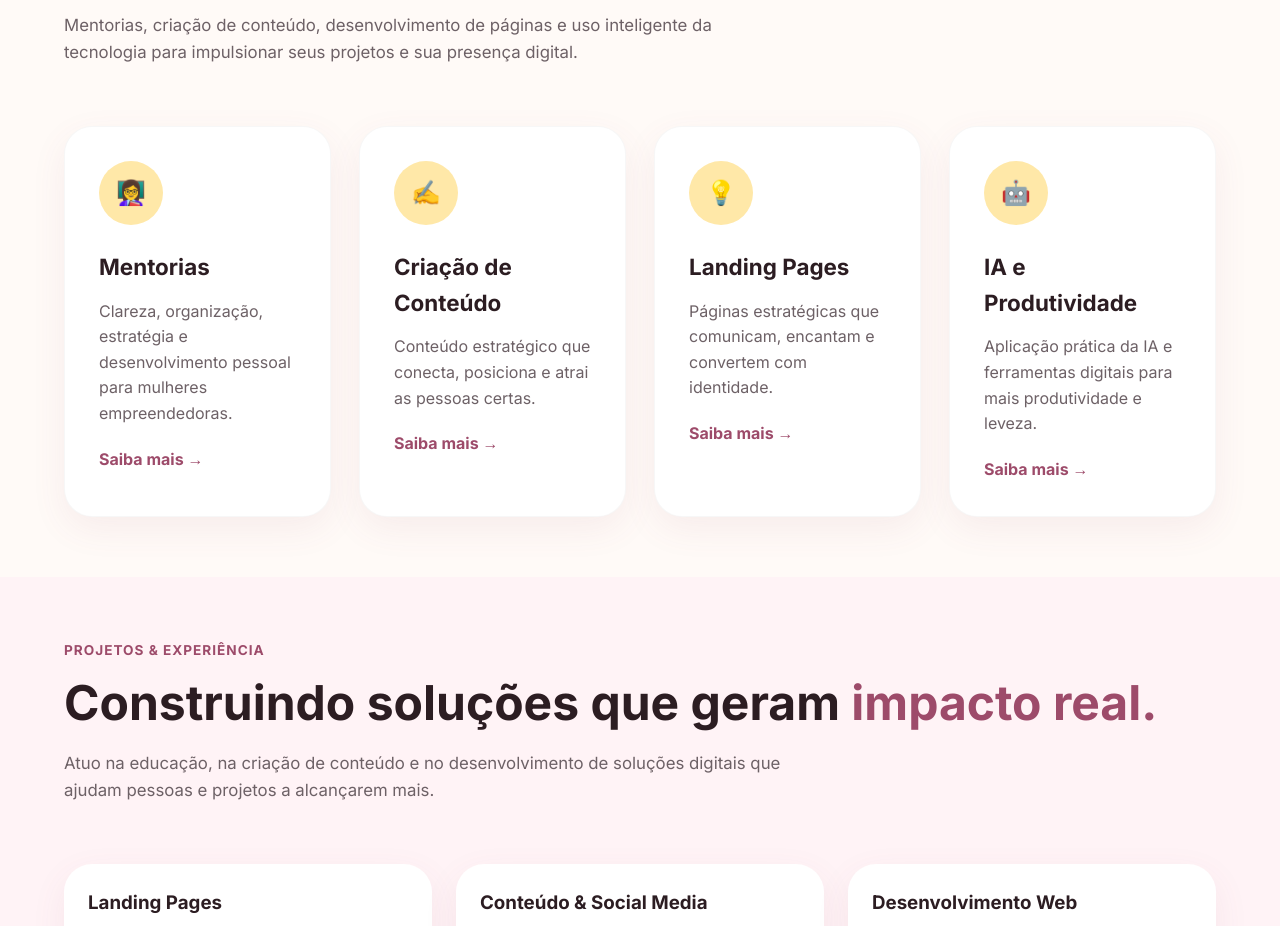
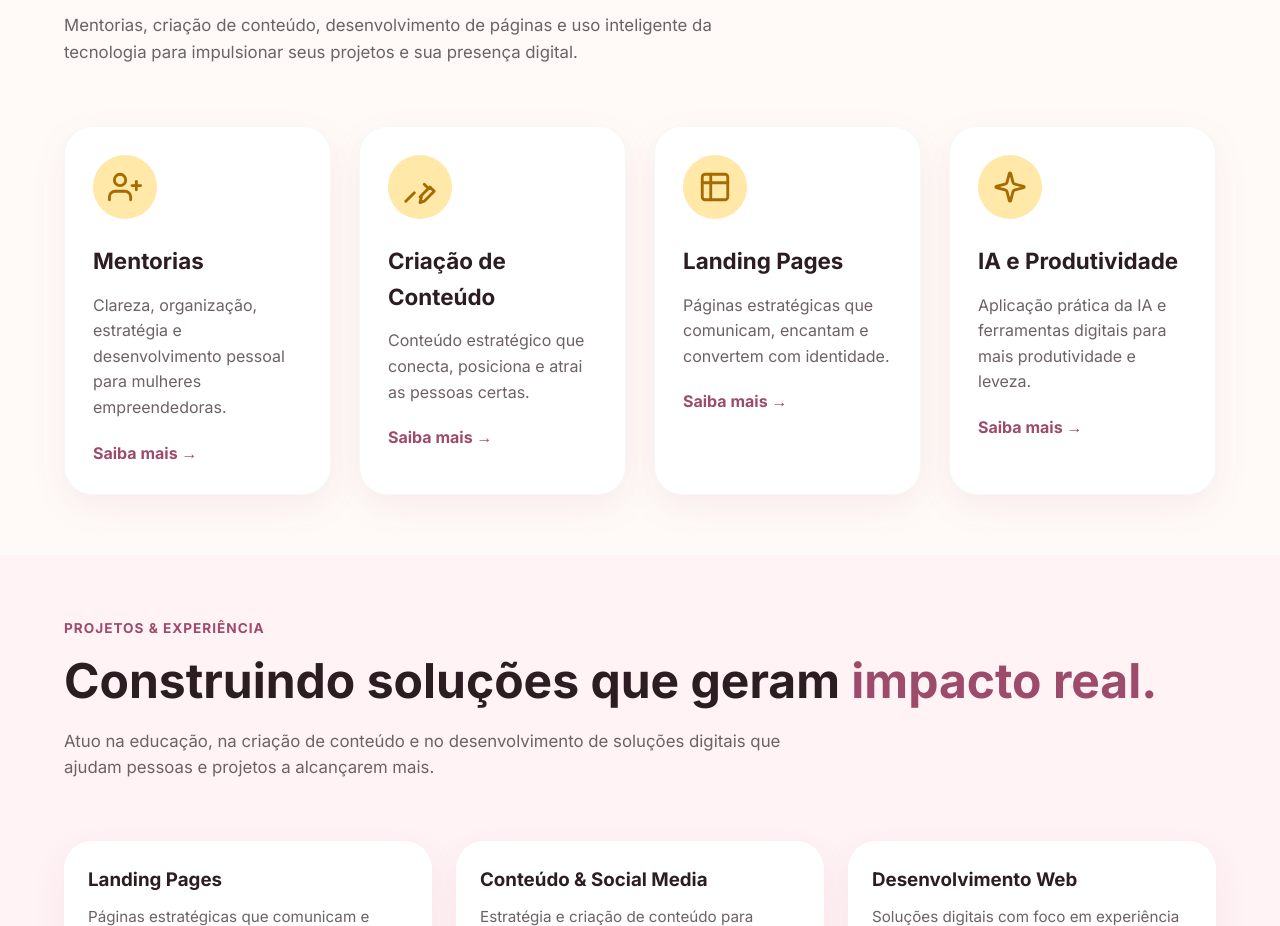
Before and after one commit to CleiaPassos/passosdh, a plain HTML site: page index.html in a window 1280 px wide. Shown: the part 1840-2766 px from the top of the page. Drawn offline with Linux system fonts and the light colour scheme.

Commit message:
Atualização visual e melhorias no site

```diff
--- a/index.html
+++ b/index.html
@@ -344,7 +344,7 @@
     .service-card {
       background: white;
       border-radius: var(--radius);
-      padding: 34px;
+      padding: 28px;
       box-shadow: var(--shadow);
       border: 1px solid rgba(0,0,0,0.03);
       transition: 0.3s;
@@ -363,7 +363,12 @@
   justify-content: center;
   margin-bottom: 24px;
   background: #ffe8a8;
-      font-size: 1.5rem;
+}
+
+   .service-icon svg {
+  width: 34px;
+  height: 34px;
+  stroke: #a56a00;
 }
 
     .service-card h3 {
@@ -377,9 +382,18 @@
     }
 
     .service-card a {
+
   text-decoration: none;
   color: var(--primary);
   font-weight: 700;
+  display: inline-flex;
+  align-items: center;
+  gap: 6px;
+  transition: 0.3s;
+}
+
+.service-card a:hover {
+  gap: 10px;
 }
 
     .projects {
@@ -697,7 +711,22 @@
     <div class="services-grid">
 
       <div class="service-card">
-        <div class="service-icon">👩‍🏫</div>
+        <div class="service-icon">
+<svg xmlns="http://www.w3.org/2000/svg"
+width="24"
+height="24"
+viewBox="0 0 24 24"
+fill="none"
+stroke="currentColor"
+stroke-width="2"
+stroke-linecap="round"
+stroke-linejoin="round">
+<path d="M16 21v-2a4 4 0 0 0-4-4H5a4 4 0 0 0-4 4v2"/>
+<circle cx="8.5" cy="7" r="4"/>
+<path d="M20 8v6"/>
+<path d="M23 11h-6"/>
+</svg>
+</div>
         <h3>Mentorias</h3>
         <p>
           Clareza, organização, estratégia e desenvolvimento pessoal para mulheres empreendedoras.
@@ -706,7 +735,19 @@
       </div>
 
       <div class="service-card">
-        <div class="service-icon">✍️</div>
+        <div class="service-icon"><svg xmlns="http://www.w3.org/2000/svg"
+width="24"
+height="24"
+viewBox="0 0 24 24"
+fill="none"
+stroke="currentColor"
+stroke-width="2"
+stroke-linecap="round"
+stroke-linejoin="round">
+<path d="M12 19l7-7 3 3-7 7-3 1 1-4z"/>
+<path d="M18 13l-3-3"/>
+<path d="M2 22l6-6"/>
+</svg> </div>
         <h3>Criação de Conteúdo</h3>
         <p>
           Conteúdo estratégico que conecta, posiciona e atrai as pessoas certas.
@@ -715,7 +756,19 @@
       </div>
 
       <div class="service-card">
-        <div class="service-icon">💡</div>
+        <div class="service-icon"><svg xmlns="http://www.w3.org/2000/svg"
+width="24"
+height="24"
+viewBox="0 0 24 24"
+fill="none"
+stroke="currentColor"
+stroke-width="2"
+stroke-linecap="round"
+stroke-linejoin="round">
+<rect width="18" height="18" x="3" y="3" rx="2"/>
+<path d="M9 3v18"/>
+<path d="M3 9h18"/>
+</svg></div>
         <h3>Landing Pages</h3>
         <p>
           Páginas estratégicas que comunicam, encantam e convertem com identidade.
@@ -724,7 +777,17 @@
       </div>
 
       <div class="service-card">
-        <div class="service-icon">🤖</div>
+        <div class="service-icon"><svg xmlns="http://www.w3.org/2000/svg"
+width="24"
+height="24"
+viewBox="0 0 24 24"
+fill="none"
+stroke="currentColor"
+stroke-width="2"
+stroke-linecap="round"
+stroke-linejoin="round">
+<path d="M9.937 15.5A2 2 0 0 0 8.5 14.063l-6.135-1.582a.5.5 0 0 1 0-.962L8.5 9.937A2 2 0 0 0 9.937 8.5l1.582-6.135a.5.5 0 0 1 .962 0L14.063 8.5A2 2 0 0 0 15.5 9.937l6.135 1.582a.5.5 0 0 1 0 .962L15.5 14.063A2 2 0 0 0 14.063 15.5l-1.582 6.135a.5.5 0 0 1-.962 0z"/>
+</svg></div>
         <h3>IA e Produtividade</h3>
         <p>
           Aplicação prática da IA e ferramentas digitais para mais produtividade e leveza.
```
Lines whose indentation alone changed are shown as unchanged.
